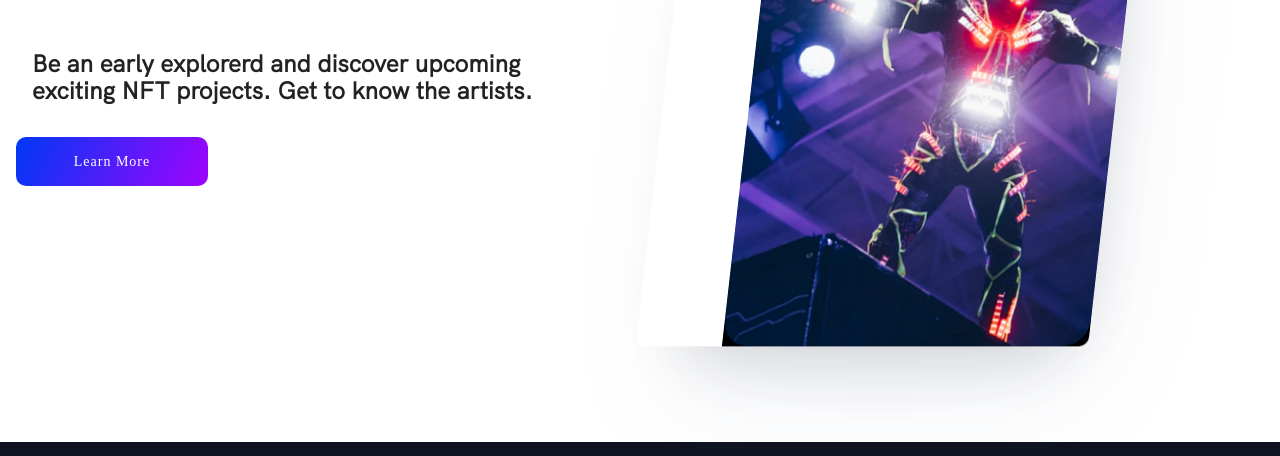
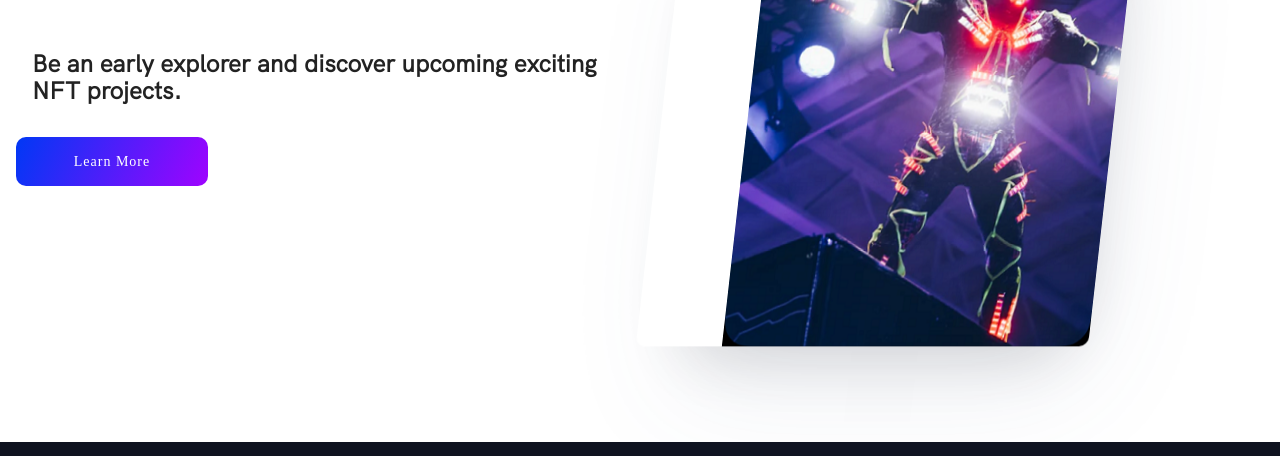
Before and after one commit to doberman1551/NFTC, a Gatsby site: page / in a window 1280 px wide. Shown: the part 344-800 px from the top of the page. Built offline with nearby package versions, Linux system fonts and the light colour scheme; Gatsby itself is replaced by a stand-in of ours.

Commit message:
fix typos

```diff
--- a/src/components/sections/header.js
+++ b/src/components/sections/header.js
@@ -71,7 +71,7 @@ picture, img {
               Discover the NFTs of Tomorrow.
             </Title>
 
-            <Subtitle>Be an early explorerd and discover upcoming exciting NFT projects. Get to know the artists. </Subtitle>
+            <Subtitle>Be an early explorer and discover upcoming exciting NFT projects. </Subtitle>
            <Button onClick={handleScroll}> Learn More </Button>
 
             </Text>
```
